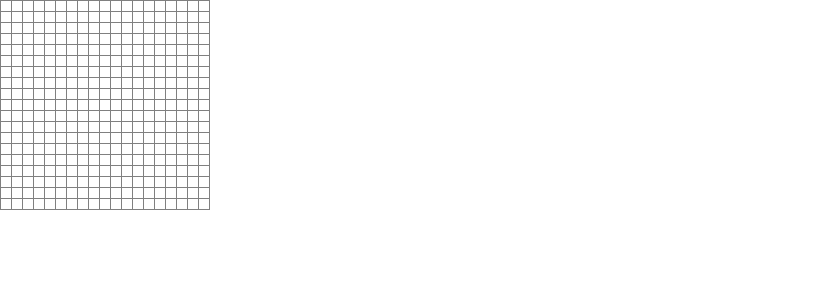
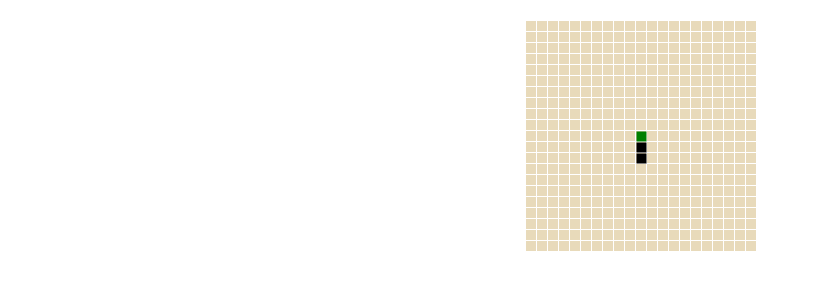
Before and after one commit to kowalskael/basicJS, a plain HTML site: page Snake/index.html in a window 1280 px wide. Shown: the whole page, without its empty margins (0-819 px from the left). Drawn offline with Linux system fonts and the light colour scheme.

Commit message:
snake nic specialnego

```diff
--- a/Snake/index.html
+++ b/Snake/index.html
@@ -9,8 +9,8 @@
   <meta http-equiv="X-UA-Compatible" content="ie=edge">
   <title>Snake</title>
   <style type="text/css">
-    body { margin: 0px; padding: 0px; }
-    canvas { background-color: grey; }
+    body { display: flex; flex-direction: row; justify-content: center;   margin: 20px 0px 0px 0px; padding: 0px; }
+    canvas { background-color: white; }
   </style>
 </head>
 <body>
--- a/Snake/index.js
+++ b/Snake/index.js
@@ -2,21 +2,26 @@ const canvas = document.getElementById('canvas');
 ctx = canvas.getContext('2d');
 
 let scale = 10;
-canvas.width = canvas.height = 21 * scale;
+let snake = [];
+canvas.width = canvas.height = 21 * (scale + 1);
 
-let snake = [];
-
-// plane ma wypełniać całość planszy
-// fruit ma być elementem planszy, który się odznacza ? zmienia status ?
-// snake również ma byc elementem planszy
-
-function draw() {
-	for (let i = 0; i < canvas.width/scale; i++) {
-		for (let j = 0; j < canvas.height/scale; j++) {
-			ctx.fillStyle = 'white';
-			ctx.fillRect(1 + (i + (scale * i)), 1 + (j + (j * scale)), scale, scale);
-		}
+for (let i = 0; i < canvas.width/scale; i++) {
+	for (let j = 0; j < canvas.height/scale; j++) {
+		ctx.fillStyle = '#e8daba';
+		ctx.fillRect(1 + (i + (scale * i)), 1 + (j + (j * scale)), scale, scale);
 	}
 }
 
-setInterval(draw, 3000);
+for (let j = 0; j < 3; j++) {
+	let square = { x: 1, y: 1 + (j + (scale * j)), color: 'black'};
+	snake.push(square);
+
+	snake[j].x += (canvas.width - scale)/2;
+	snake[j].y += (canvas.width - scale)/2;
+	snake[0].color = 'green';
+}
+
+for (let j = 0; j < 3; j++) { // funkcja która wylicza mi pozyję węża
+	ctx.fillStyle = snake[j].color;
+	ctx.fillRect(snake[j].x, snake[j].y, scale, scale);
+}
```
